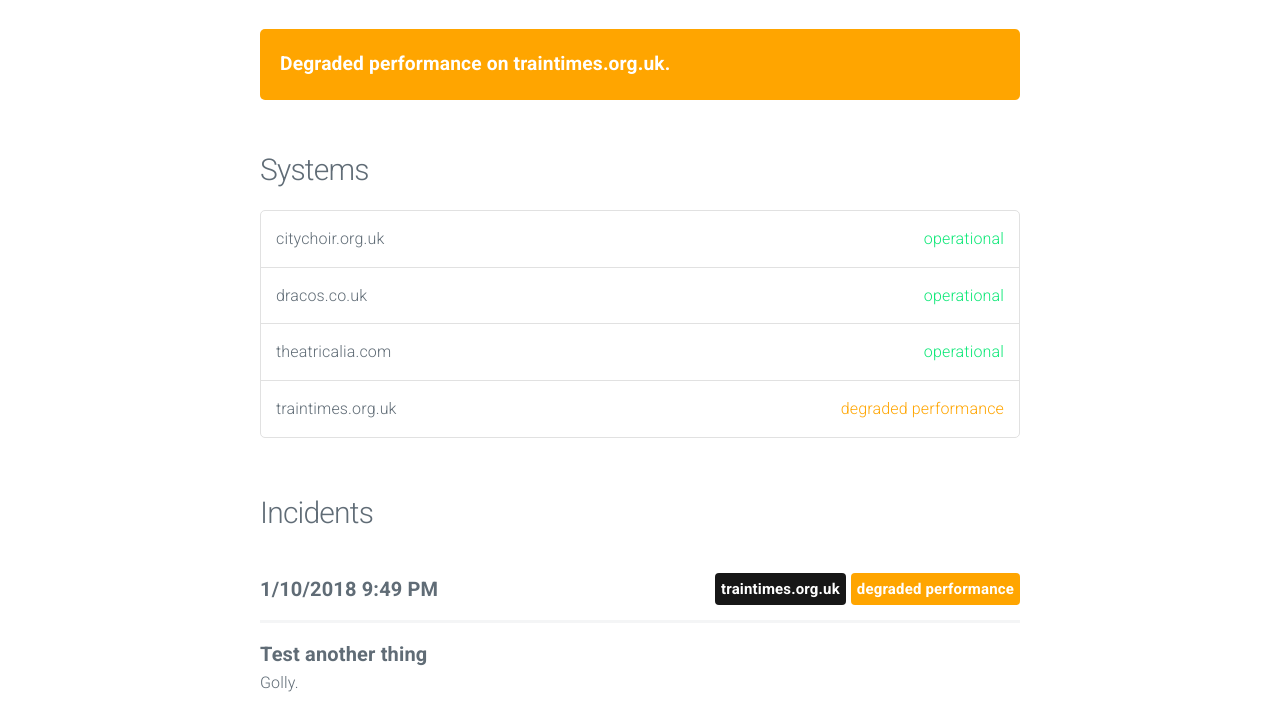
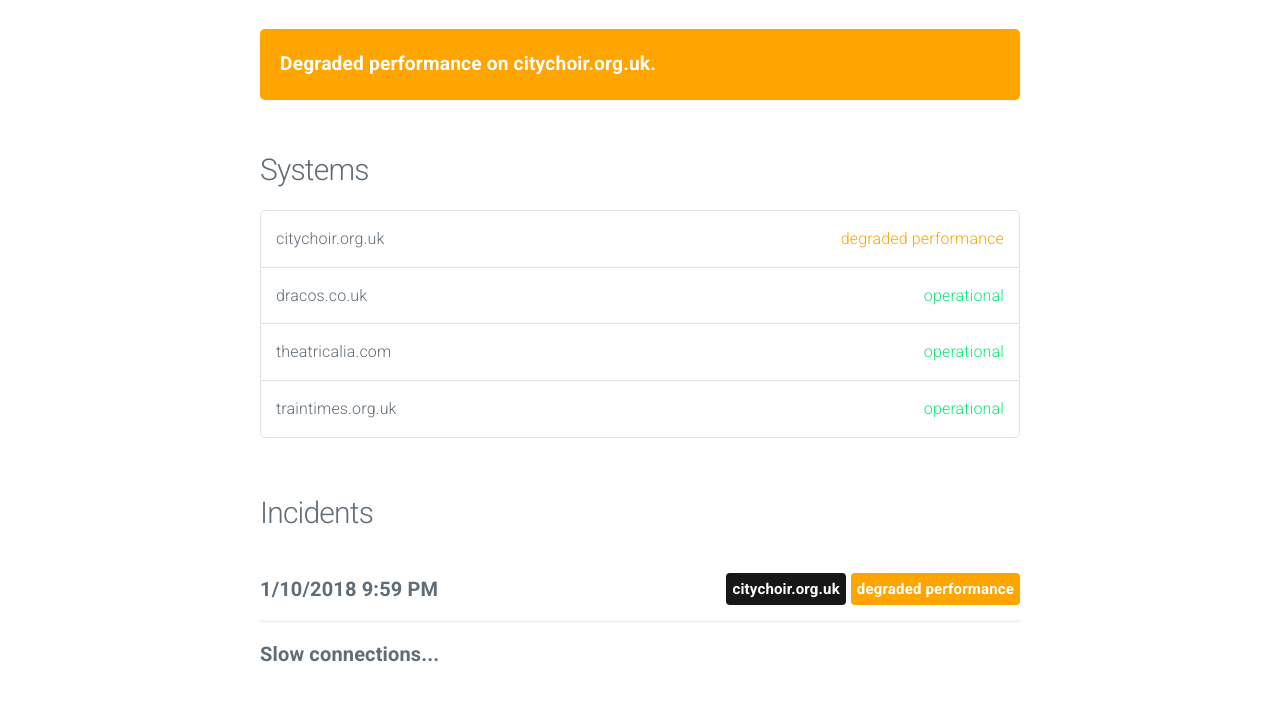
Before and after one commit to dracos/statuspage, a plain HTML site: page index.html in a window 1280 px wide. Shown: the part 56-768 px from the top of the page. Drawn offline with nearby package versions, Linux system fonts and the light colour scheme; no server answers.

Commit message:
update index

```diff
--- a/index.html
+++ b/index.html
@@ -31,7 +31,7 @@
 
 
 					<div class="panel degraded performance">
-						<span data-l10n-id="Degraded-performance">Degraded performance</span> <span data-l10n-id="on">on</span> traintimes.org.uk.
+						<span data-l10n-id="Degraded-performance">Degraded performance</span> <span data-l10n-id="on">on</span> citychoir.org.uk.
 					</div>
 
 
@@ -40,7 +40,7 @@
 				<ul class="systems">
 
 					<li>
-						citychoir.org.uk <span class="status operational" data-l10n-id="operational">operational</span>
+						citychoir.org.uk <span class="status degraded performance" data-l10n-id="degraded-performance">degraded performance</span>
 					</li>
 
 					<li>
@@ -52,7 +52,7 @@
 					</li>
 
 					<li>
-						traintimes.org.uk <span class="status degraded performance" data-l10n-id="degraded-performance">degraded performance</span>
+						traintimes.org.uk <span class="status operational" data-l10n-id="operational">operational</span>
 					</li>
 
 				</ul>
@@ -61,10 +61,27 @@
 
 
 					<div class="incident">
+						<span class="date moment">2018-01-10 21:59:58 UTC</span>
+
+
+							<span class="label degraded performance float-right" data-l10n-id="degraded-performance">degraded performance</span>
+
+
+							<span class="label system float-right">citychoir.org.uk</span>
+
+						<hr/>
+
+						<span class="title">Slow connections...</span>
+						<p></p>
+
+
+					</div>
+
+					<div class="incident">
 						<span class="date moment">2018-01-10 21:49:55 UTC</span>
 
 
-							<span class="label degraded performance float-right" data-l10n-id="degraded-performance">degraded performance</span>
+							<span class="label operational float-right" data-l10n-id="resolved">resolved</span>
 
 
 							<span class="label system float-right">traintimes.org.uk</span>
```
